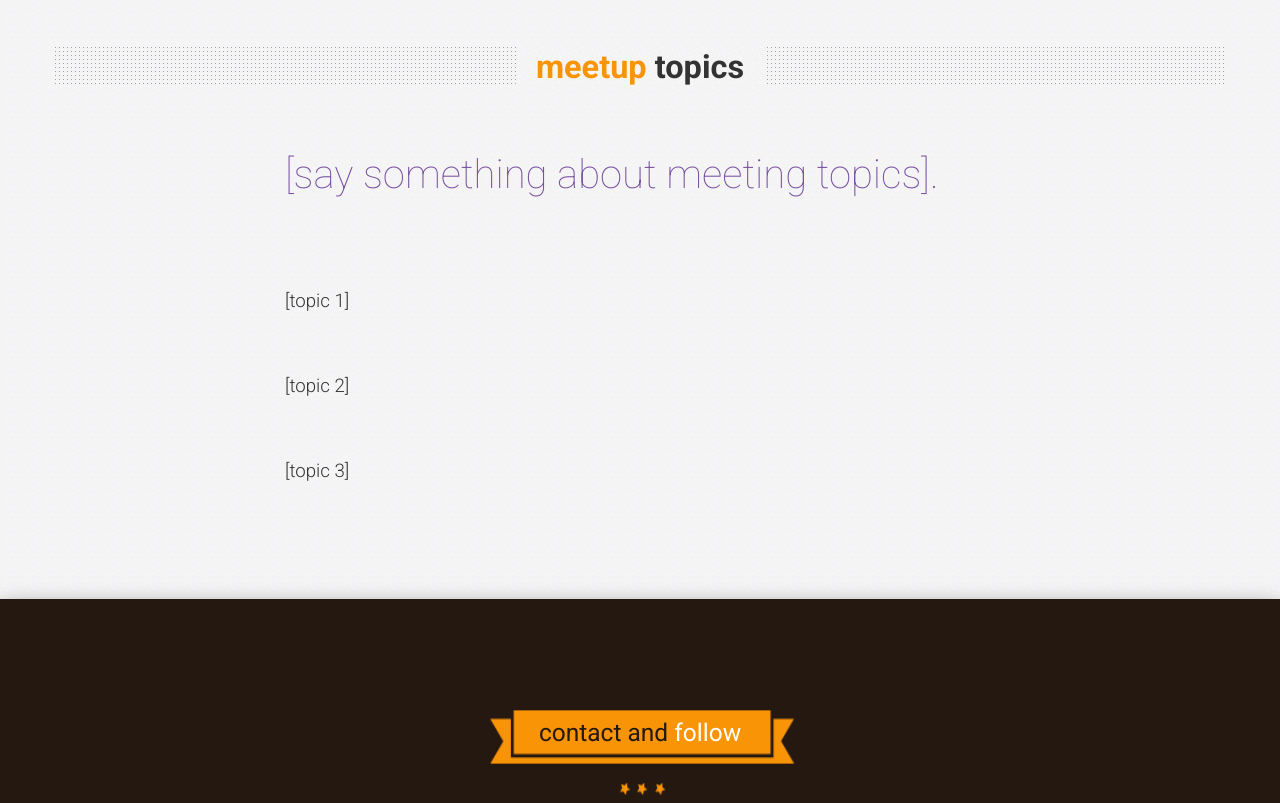
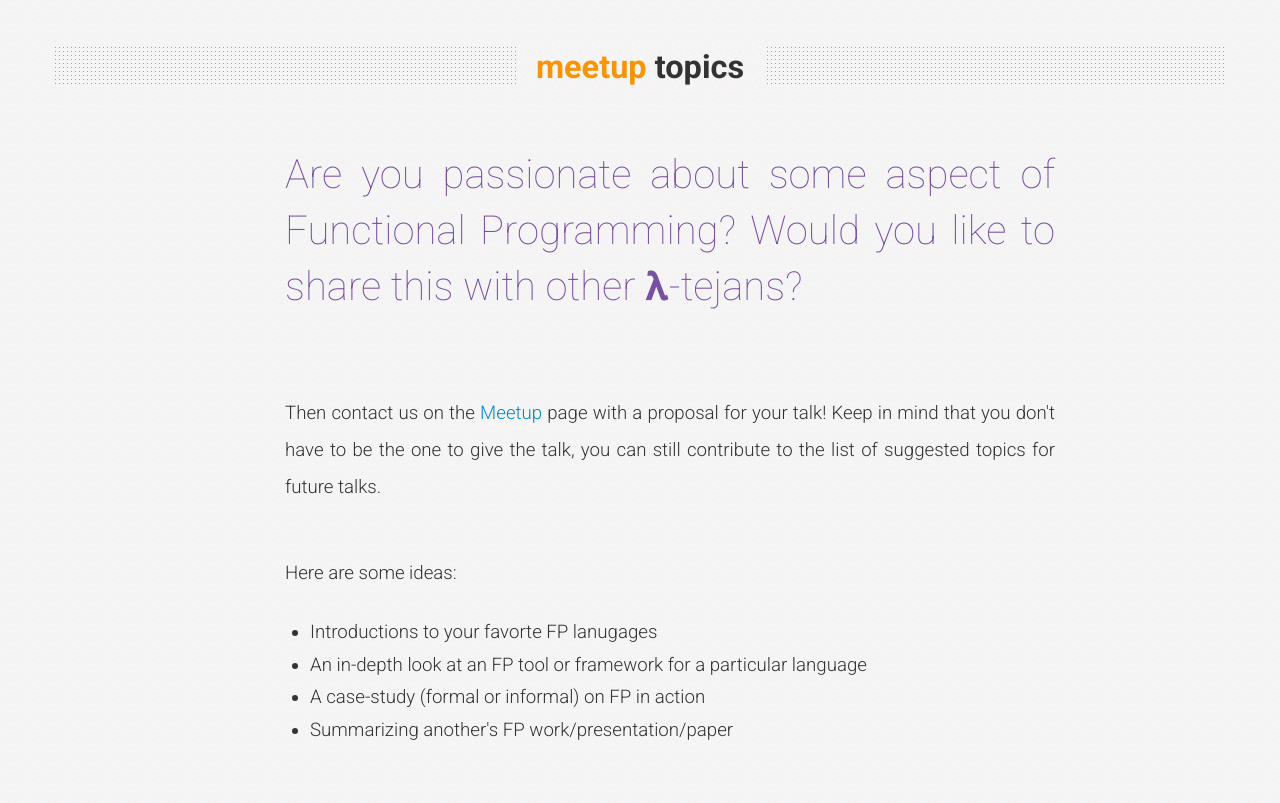
Before and after one commit to lambda-tx/lambda-tx.github.io, a plain HTML site: page index.html in a window 1280 px wide. Shown: the part 5240-6043 px from the top of the page. Drawn offline with Linux system fonts and the light colour scheme; some packages are replaced by stand-ins of ours; files whose address does not match are found by name.

Commit message:
Added meetup topics.
Also replaced tabs with spaces.

```diff
--- a/index.html
+++ b/index.html
@@ -602,13 +602,25 @@
             </div>
         <div class="span8 offset2">
 
-          <p class="section-intro">[say something about meeting topics].</p>
+          <p class="section-intro">Are you passionate about some aspect of
+            Functional Programming? Would you like to share this with other
+            &#120524;-tejans?</p>
 
-          <p>[topic 1]</p>
+          <p>Then contact us on the
+            <a href="http://www.meetup.com/Lambda-TX/suggestion/">Meetup</a>
+            page with a proposal for your talk! Keep in mind that you don't
+            have to be the one to give the talk, you can still contribute to
+            the list of suggested topics for future talks.
+          </p>
 
-          <p>[topic 2]</p>
-
-          <p>[topic 3]</p>
+          <p>Here are some ideas:
+            <ul class="linklist">
+              <li>Introductions to your favorte FP lanugages</li>
+              <li>An in-depth look at an FP tool or framework for a particular language</li>
+              <li>A case-study (formal or informal) on FP in action</li>
+              <li>Summarizing another's FP work/presentation/paper</li>
+            </ul>
+          </p>
 
         </div>
         </div>
```
Lines whose indentation alone changed are shown as unchanged.
